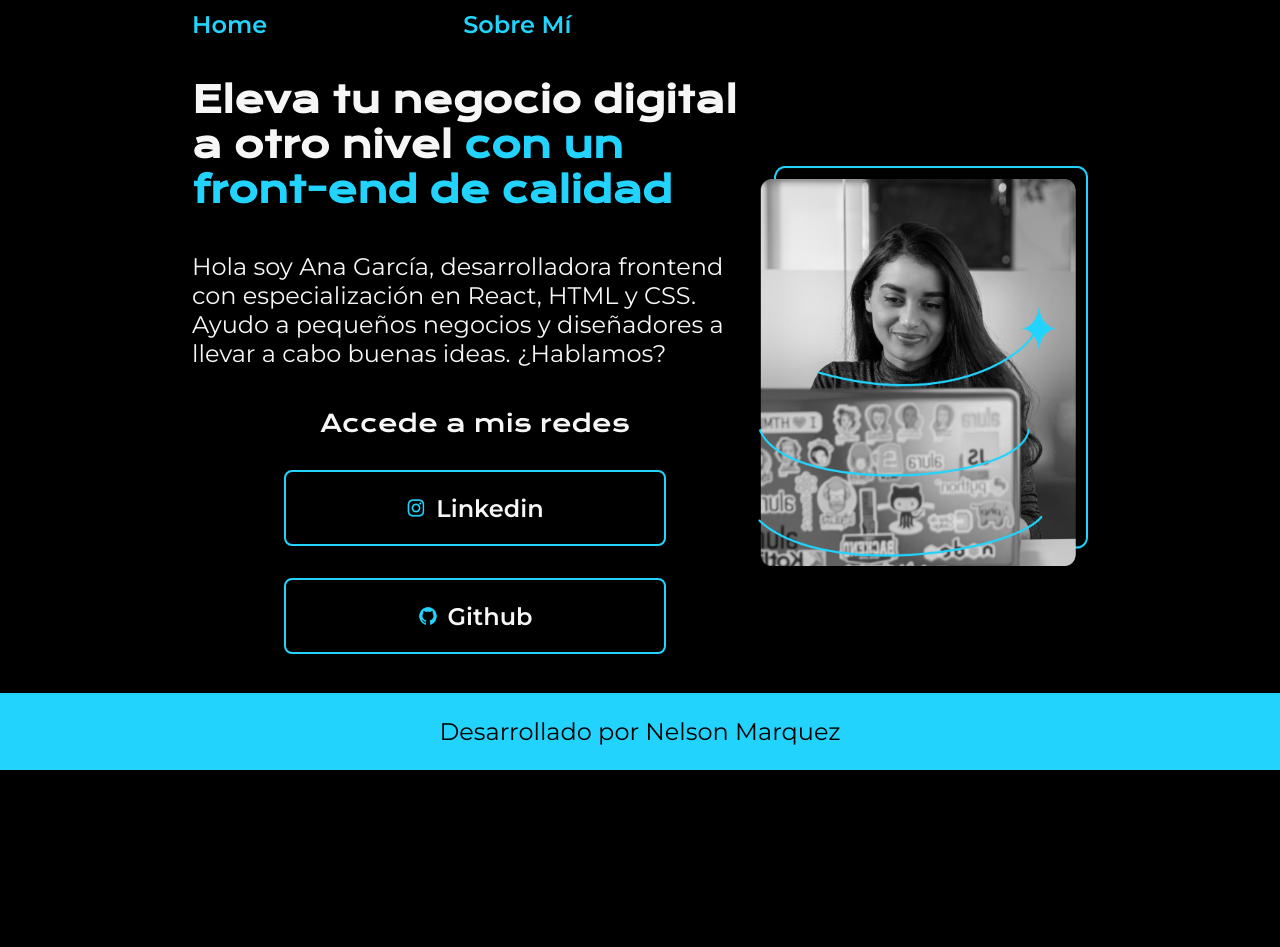
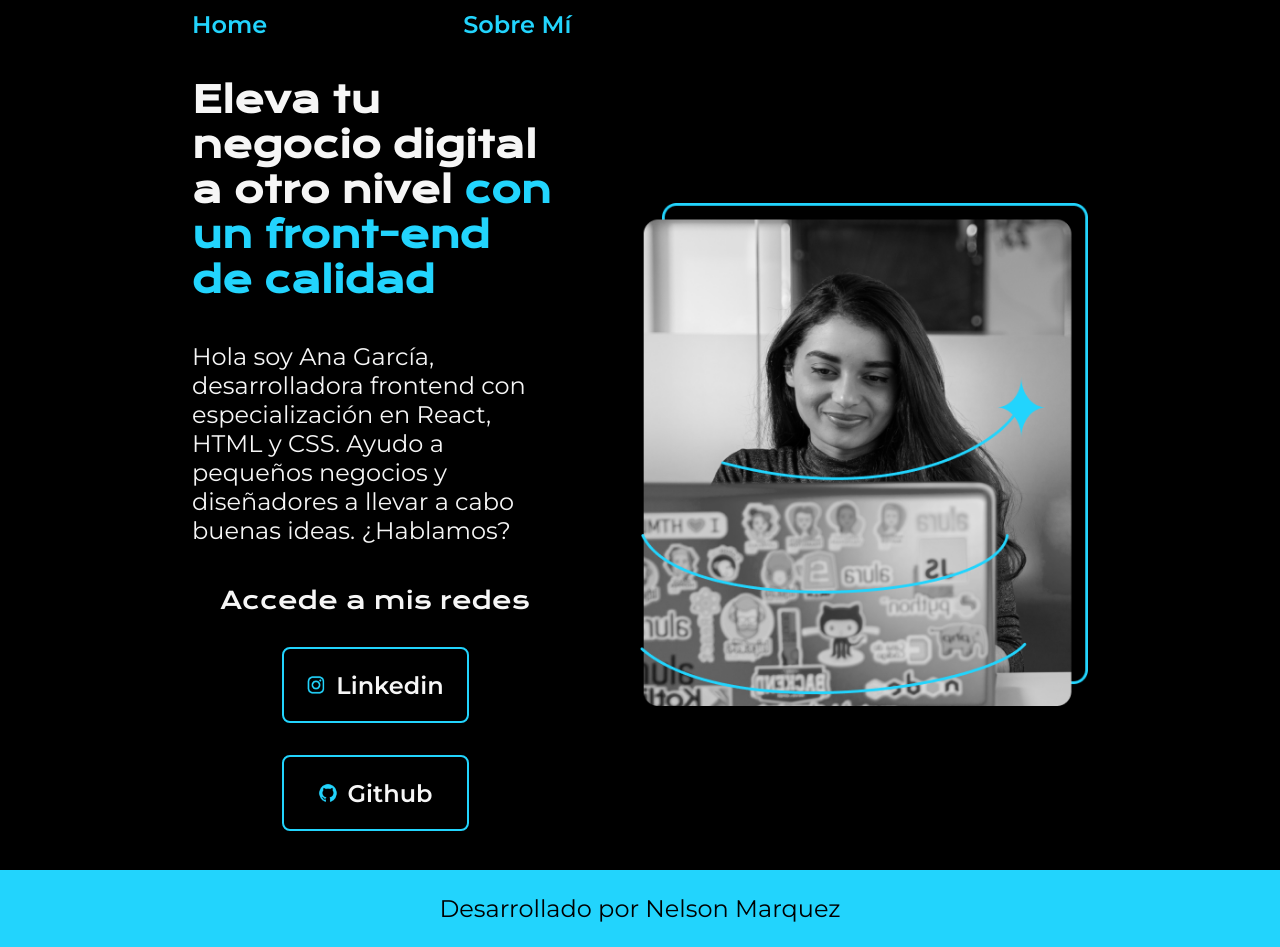
Before and after one commit to NelsonMarquezRomero/HTML_y_CSS_1_-Alura, a plain HTML site: page index.html in a window 1280 px wide. Before the commit the page ends 800 px from the top, so only its background shows below. Drawn offline with nearby package versions, Linux system fonts and the light colour scheme.

Commit message:
Aplicar unidad de porcentaje a elementos como, la imágen, los botones, el contenedor del texto

```diff
--- a/index.html
+++ b/index.html
@@ -34,7 +34,7 @@
 
         </section>
 
-        <img src="./Imagen.png" alt="Foto de Nelson Marquez">
+        <img class="presentacion__imagen" src="./Imagen.png" alt="Foto de Nelson Marquez">
     </main>
 
     <footer class="footer">
--- a/styles/style.css
+++ b/styles/style.css
@@ -52,10 +52,11 @@ body {
     align-items: center;
     padding: 3% 15%;
     justify-content: space-between;
+    gap: 82px;
 }
 
 .presentacion__contenido {
-    width: 615px;
+    width: 50%;
     display: flex;
     flex-direction: column;
     gap: 40px;
@@ -91,7 +92,7 @@ body {
 }
 
 .presentacion__enlaces__link {
-    width: 378px;
+    width: 50%;
     padding: 21.5px 0;
     border-radius: 8px;
     text-align: center;
@@ -111,15 +112,16 @@ body {
     background-color: var(--color-hover);
 }
 
+.presentacion__imagen {
+    width: 50%;
+}
+
 .presentacion_enlaces_logo_red {
     width: 20px;
     height: 20px;
 }
 
-img {
-    width: 330px;
-    height: 400px;
-}
+
 
 .footer {
     background-color: var(--color-terciario);
```
Also changed, not shown: about.html (+1 -1 lines).
